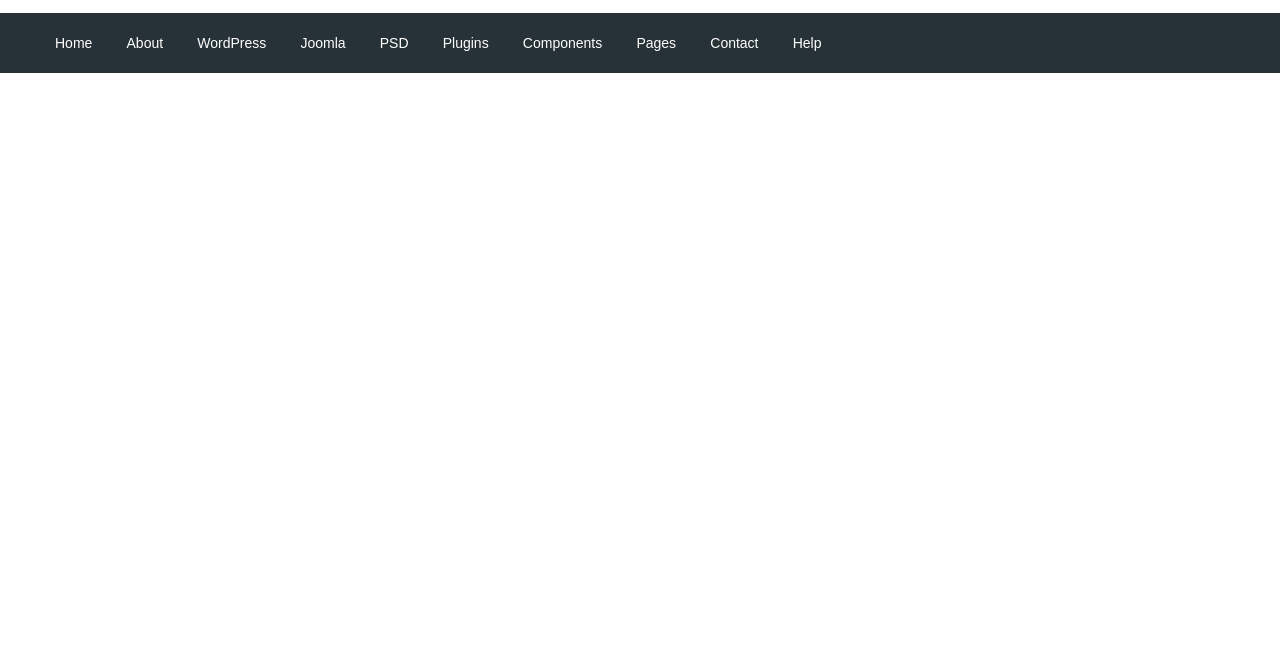
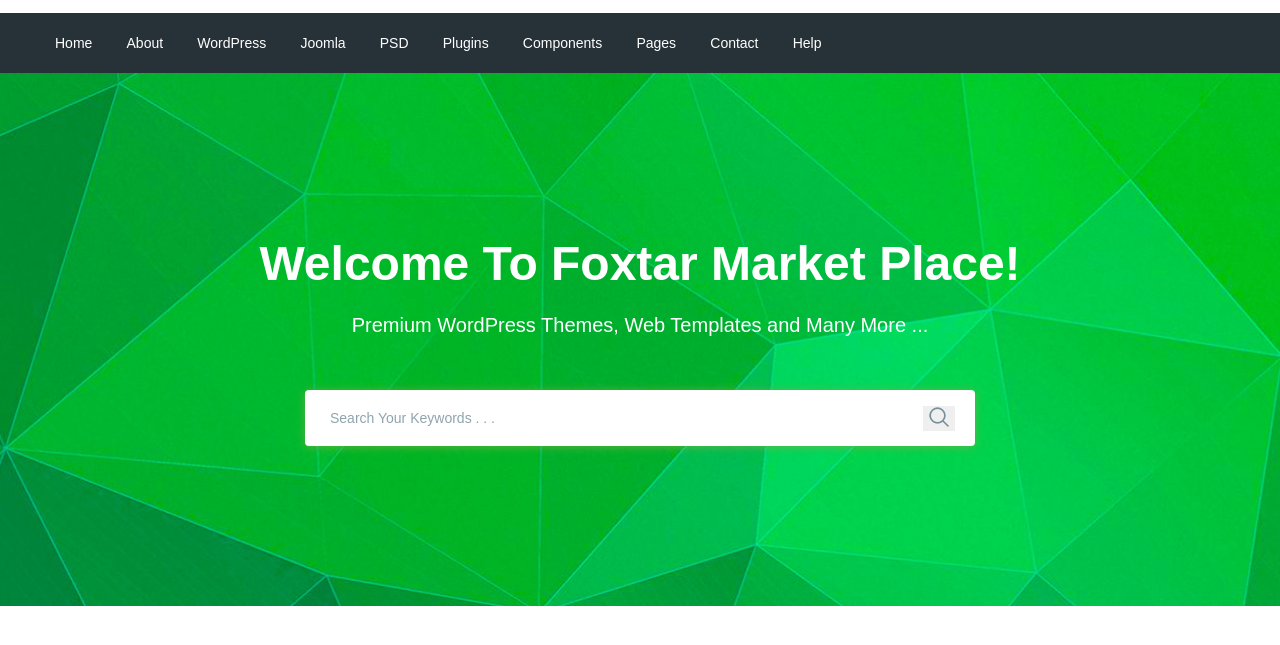
Before and after one commit to RamanSTF/moderno, a website: page app/index.html in a window 1280 px wide. Shown: the part 77-722 px from the top of the page. Drawn offline with nearby package versions, Linux system fonts and the light colour scheme; files that its build step writes are made by us from their sources.

Commit message:
added search section

```diff
--- a/app/index.html
+++ b/app/index.html
@@ -96,6 +96,26 @@
         </div>
 
     </header>
+<section class="search" style="background-image: url(images/search.-bg.jpg);">
+    <div class="container">
+        <div class="search__inner">
+            <div class="search__inner-title">
+                Welcome To Foxtar Market Place!
+            </div>
+            <div class="search__inner-text">
+                Premium WordPress Themes, Web Templates and Many More ...
+            </div>
+            <div class="search__inner-form">
+                <form>
+                    <input type="text" placeholder="Search Your Keywords . . ." required>
+                    <button type="submit">
+                        <img src="images/icons/search.png" alt="">
+                    </button>
+                </form>
+            </div>
+        </div>
+    </div>
+</section>
 
 
 
--- a/app/scss/style.scss
+++ b/app/scss/style.scss
@@ -50,3 +50,54 @@
         font-size: 14px;
     }
 }
+.search{
+    background-repeat: no-repeat;
+    background-size: cover;
+    background-position: center;
+    min-height: 533px;
+    color: #fff;
+    text-align: center;
+}
+.search__inner{
+    padding: 155px 0px 100px;
+    &-title{
+        margin-bottom: 10px;
+        font-size: 48px;
+        font-weight: 700;
+        line-height: 72px;
+    }
+    &-text{
+        margin-bottom: 50px;
+        font-size: 20px;
+        font-weight: 500;
+        line-height: 30px;
+    }
+    &-form{
+        max-width: 670px;
+        margin: 0 auto;
+        position: relative;
+        input{
+            display: block;
+            width: 100%;
+            border-radius: 4px;
+            height: 56px;
+            box-shadow: 0px 1px 10px 0px rgba(124, 178, 64, 0.75);
+            border: none;
+            font-size: 14px;
+            font-weight: 500;
+            padding-left: 25px;
+            padding-right: 60px;
+            &::placeholder{
+                color: #90a4ae;
+                font-weight: 500;
+            }
+        }
+        button{
+            position: absolute;
+            border: none;
+            border-color: transparent;
+            right: 20px;
+            top: 16px;
+        }
+    }
+}
```
Also changed, not shown: app/images/icons/search.png (added), app/images/search.-bg.jpg (added).
